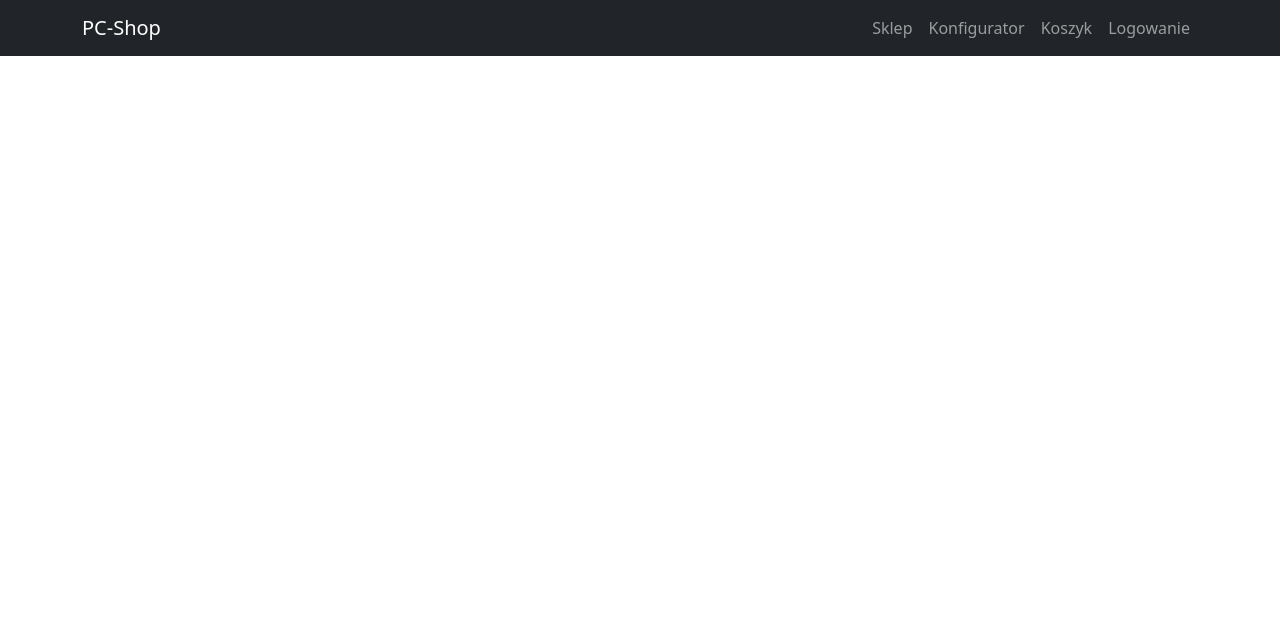
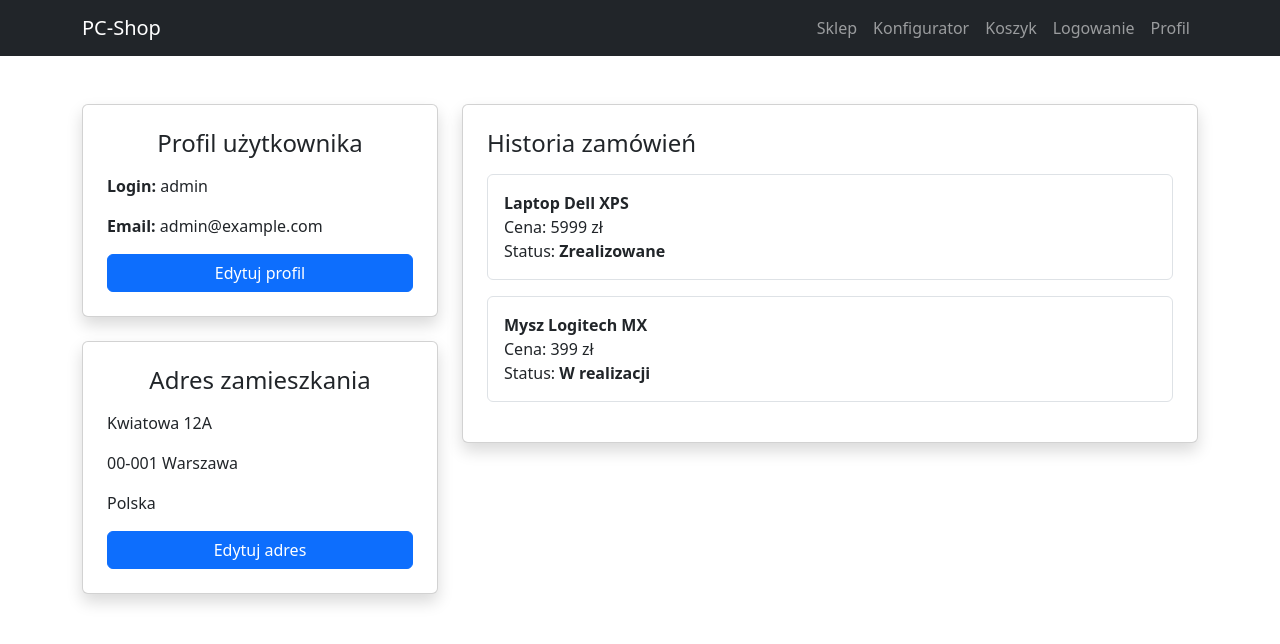
Before and after one commit to GoldenWindR/BuildDreamPc, a React (Vite) app in the folder Frontend/pc-shop/: page /Profile in a window 1280 px wide. Shown: the top 644 px of the page. Built offline with nearby package versions, Linux system fonts and the light colour scheme.

Commit message:
0.6
dodanie profilu

```diff
--- a/Frontend/pc-shop/src/App.jsx
+++ b/Frontend/pc-shop/src/App.jsx
@@ -5,6 +5,7 @@ import Shop from "./pages/Shop";
 import Configurator from "./pages/Configurator";
 import Cart from "./pages/Cart";
 import Navbar from "./components/Navbar";
+import Profile from "./pages/Profile";
 
 function App() {
   return (
@@ -16,6 +17,7 @@ function App() {
         <Route path="/register" element={<Register />} />
         <Route path="/configurator" element={<Configurator />} />
         <Route path="/cart" element={<Cart />} />
+        <Route path="/Profile" element={<Profile />} />
       </Routes>
     </BrowserRouter>
   );
--- a/Frontend/pc-shop/src/components/Navbar.jsx
+++ b/Frontend/pc-shop/src/components/Navbar.jsx
@@ -18,6 +18,9 @@ function Navbar() {
           <li className="nav-item">
             <Link className="nav-link" to="/login">Logowanie</Link>
           </li>
+           <li className="nav-item">
+            <Link className="nav-link" to="/Profile">Profil</Link>
+          </li>
         </ul>
       </div>
     </nav>
--- /dev/null
+++ b/Frontend/pc-shop/src/pages/Profile.jsx
@@ -0,0 +1,219 @@
+import { useState } from "react";
+
+function Profile() {
+  const [editProfile, setEditProfile] = useState(false);
+  const [editAddress, setEditAddress] = useState(false);
+  const [expandedOrder, setExpandedOrder] = useState(null);
+
+  const [user, setUser] = useState({
+    login: "admin",
+    email: "admin@example.com"
+  });
+
+  const [address, setAddress] = useState({
+    street: "Kwiatowa",
+    houseNumber: "12A",
+    city: "Warszawa",
+    postalCode: "00-001",
+    country: "Polska"
+  });
+
+  const orders = [
+    {
+      id: 1,
+      product: "Laptop Dell XPS",
+      price: "5999 zł",
+      status: "Zrealizowane",
+      buyer: {
+        name: "Jan Kowalski",
+        email: "jan@example.com"
+      },
+      deliveryAddress: address
+    },
+    {
+      id: 2,
+      product: "Mysz Logitech MX",
+      price: "399 zł",
+      status: "W realizacji",
+      buyer: {
+        name: "Jan Kowalski",
+        email: "jan@example.com"
+      },
+      deliveryAddress: address
+    }
+  ];
+
+  const [profileForm, setProfileForm] = useState({
+    login: user.login,
+    email: user.email,
+    password: "",
+    passwordConfirm: ""
+  });
+
+  const [addressForm, setAddressForm] = useState(address);
+
+  const handleProfileChange = (e) => {
+    setProfileForm({ ...profileForm, [e.target.name]: e.target.value });
+  };
+
+  const handleAddressChange = (e) => {
+    setAddressForm({ ...addressForm, [e.target.name]: e.target.value });
+  };
+
+  const saveProfile = (e) => {
+    e.preventDefault();
+
+    if (profileForm.password !== profileForm.passwordConfirm) {
+      alert("Hasła nie są takie same");
+      return;
+    }
+
+    setUser({
+      login: profileForm.login,
+      email: profileForm.email
+    });
+
+    setEditProfile(false);
+  };
+
+  const saveAddress = (e) => {
+    e.preventDefault();
+    setAddress(addressForm);
+    setEditAddress(false);
+  };
+
+  return (
+    <div className="container mt-5">
+      <div className="row">
+
+        {/* LEWA KOLUMNA */}
+        <div className="col-md-4">
+
+          {/* PROFIL */}
+          <div className="card p-4 shadow mb-4">
+            <h4 className="text-center mb-3">Profil użytkownika</h4>
+
+            {!editProfile ? (
+              <>
+                <p><strong>Login:</strong> {user.login}</p>
+                <p><strong>Email:</strong> {user.email}</p>
+
+                <button
+                  className="btn btn-primary w-100"
+                  onClick={() => setEditProfile(true)}
+                >
+                  Edytuj profil
+                </button>
+              </>
+            ) : (
+              <form onSubmit={saveProfile}>
+                <input
+                  className="form-control mb-2"
+                  name="login"
+                  value={profileForm.login}
+                  onChange={handleProfileChange}
+                />
+                <input
+                  className="form-control mb-2"
+                  name="email"
+                  value={profileForm.email}
+                  onChange={handleProfileChange}
+                />
+                <input
+                  type="password"
+                  className="form-control mb-2"
+                  name="password"
+                  placeholder="Nowe hasło"
+                  onChange={handleProfileChange}
+                />
+                <input
+                  type="password"
+                  className="form-control mb-2"
+                  name="passwordConfirm"
+                  placeholder="Powtórz hasło"
+                  onChange={handleProfileChange}
+                />
+                <button className="btn btn-success w-100 mb-2">Zapisz</button>
+                <button
+                  type="button"
+                  className="btn btn-secondary w-100"
+                  onClick={() => setEditProfile(false)}
+                >
+                  Anuluj
+                </button>
+              </form>
+            )}
+          </div>
+
+          {/* ADRES */}
+          <div className="card p-4 shadow">
+            <h4 className="text-center mb-3">Adres zamieszkania</h4>
+
+            {!editAddress ? (
+              <>
+                <p>{address.street} {address.houseNumber}</p>
+                <p>{address.postalCode} {address.city}</p>
+                <p>{address.country}</p>
+
+                <button
+                  className="btn btn-primary w-100"
+                  onClick={() => setEditAddress(true)}
+                >
+                  Edytuj adres
+                </button>
+              </>
+            ) : (
+              <form onSubmit={saveAddress}>
+                <input className="form-control mb-2" name="street" value={addressForm.street} onChange={handleAddressChange} />
+                <input className="form-control mb-2" name="houseNumber" value={addressForm.houseNumber} onChange={handleAddressChange} />
+                <input className="form-control mb-2" name="postalCode" value={addressForm.postalCode} onChange={handleAddressChange} />
+                <input className="form-control mb-2" name="city" value={addressForm.city} onChange={handleAddressChange} />
+                <input className="form-control mb-2" name="country" value={addressForm.country} onChange={handleAddressChange} />
+                <button className="btn btn-success w-100 mb-2">Zapisz</button>
+                <button type="button" className="btn btn-secondary w-100" onClick={() => setEditAddress(false)}>Anuluj</button>
+              </form>
+            )}
+          </div>
+        </div>
+
+        {/* PRAWA KOLUMNA – HISTORIA */}
+        <div className="col-md-8">
+          <div className="card p-4 shadow">
+            <h4 className="mb-3">Historia zamówień</h4>
+
+            {orders.map(order => (
+              <div key={order.id} className="border rounded p-3 mb-3">
+                <div
+                  style={{ cursor: "pointer" }}
+                  onClick={() =>
+                    setExpandedOrder(expandedOrder === order.id ? null : order.id)
+                  }
+                >
+                  <strong>{order.product}</strong><br />
+                  Cena: {order.price}<br />
+                  Status: <span className="fw-bold">{order.status}</span>
+                </div>
+
+                {expandedOrder === order.id && (
+                  <div className="mt-3 bg-light p-3 rounded">
+                    <p><strong>Kupujący:</strong> {order.buyer.name}</p>
+                    <p><strong>Email:</strong> {order.buyer.email}</p>
+                    <p><strong>Adres dostawy:</strong></p>
+                    <p>
+                      {order.deliveryAddress.street} {order.deliveryAddress.houseNumber}<br />
+                      {order.deliveryAddress.postalCode} {order.deliveryAddress.city}<br />
+                      {order.deliveryAddress.country}
+                    </p>
+                  </div>
+                )}
+              </div>
+            ))}
+          </div>
+        </div>
+
+      </div>
+    </div>
+  );
+}
+
+export default Profile;
```
Also changed, not shown: 2 other files (tests, documents, lock files or other folders).
